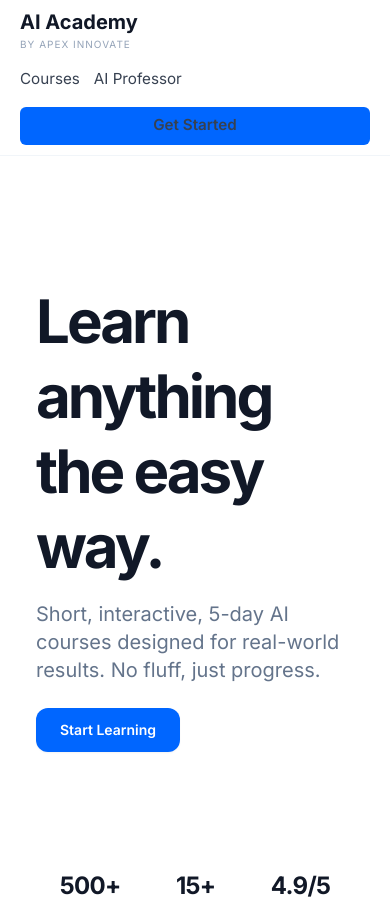
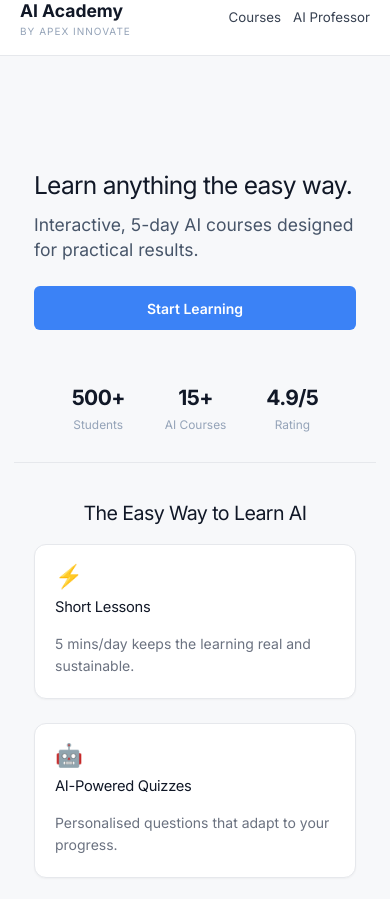
Before and after one commit to Joenasriani/aicourses, a Next.js app: page / in a window 390 px wide. Shown: the top 899 px of the page. Built offline with nearby package versions, Linux system fonts and the light colour scheme.

Commit message:
Total rebuild of UI system: updated tokens, fluid typography, responsive layout, clean header
Agent-Logs-Url: https://github.com/Joenasriani/aicourses/sessions/79f4d935-08ab-4eaa-940b-e82063ec3ea0

Co-authored-by: Joenasriani <3828735+Joenasriani@users.noreply.github.com>

```diff
--- a/app/globals.css
+++ b/app/globals.css
@@ -3,15 +3,15 @@
 @tailwind utilities;
 
 :root {
-  --bg: #ffffff;
+  --bg: #F7F8FA;
   --text: #111827;
   --muted: #6b7280;
-  --border: #e5e7eb;
-  --accent: #0066ff;
-  --surface: #f9fafb;
+  --border: #E6E8EC;
+  --accent: #3B82F6;
+  --surface: #FFFFFF;
   --surface-2: #f3f4f6;
   --shadow: 0 1px 3px rgba(0, 0, 0, 0.08), 0 1px 2px rgba(0, 0, 0, 0.04);
-  --radius: 8px;
+  --radius: 12px;
   --max: 1160px;
 }
 
@@ -25,6 +25,8 @@ html, body {
   background: var(--bg);
   color: var(--text);
   font-family: Inter, ui-sans-serif, system-ui, -apple-system, BlinkMacSystemFont, "Segoe UI", sans-serif;
+  font-size: clamp(14px, 2vw, 16px);
+  overflow-x: hidden;
 }
 
 a {
@@ -46,13 +48,10 @@ button {
 .site-header {
   position: sticky;
   top: 0;
-  z-index: 20;
+  z-index: 50;
   height: 64px;
-  /* Semi-transparent background acts as fallback for browsers without backdrop-filter support */
-  background: rgba(255, 255, 255, 0.85);
-  -webkit-backdrop-filter: blur(12px);
-  backdrop-filter: blur(12px);
-  border-bottom: 1px solid #F1F5F9;
+  background: #FFFFFF;
+  border-bottom: 1px solid #E6E8EC;
 }
 
 .header-inner {
@@ -96,7 +95,7 @@ button {
 }
 
 .site-nav a:hover {
-  color: #0066ff;
+  color: #3B82F6;
 }
 
 .nav-link {
@@ -113,14 +112,14 @@ button {
   bottom: -2px;
   width: 0;
   height: 2px;
-  background: #0066ff;
+  background: #3B82F6;
   border-radius: 1px;
   transition: width 0.2s ease;
 }
 
 .nav-link:hover,
 .nav-link.active {
-  color: #0066ff;
+  color: #3B82F6;
 }
 
 .nav-link:hover::after,
@@ -129,7 +128,8 @@ button {
 }
 
 .hero {
-  padding: 96px 0; /* py-24 */
+  padding: clamp(32px, 6vw, 72px) 0;
+  background: var(--bg);
 }
 
 .hero-inner {
@@ -144,9 +144,9 @@ button {
 }
 
 h1 {
-  font-size: clamp(2rem, 6vw, 4.2rem);
-  line-height: 1.02;
-  letter-spacing: -0.04em;
+  font-size: clamp(1.75rem, 4vw, 2.75rem);
+  line-height: 1.1;
+  letter-spacing: -0.03em;
   margin: 0 0 14px;
   color: #111827;
 }
@@ -199,7 +199,7 @@ p {
 }
 
 .btn {
-  min-height: 46px;
+  min-height: 44px;
   display: inline-flex;
   align-items: center;
   justify-content: center;
@@ -207,7 +207,7 @@ p {
   border-radius: 6px;
   border: 1px solid transparent;
   font-weight: 600;
-  transition: transform 0.18s ease, opacity 0.18s ease, background 0.18s ease;
+  transition: transform 0.2s ease-in-out, opacity 0.2s ease-in-out, background 0.2s ease-in-out;
 }
 
 .btn:active {
@@ -250,7 +250,7 @@ p {
 }
 
 .section {
-  padding: 28px 0 56px;
+  padding: clamp(32px, 6vw, 72px) 0;
 }
 
 .section-tight {
@@ -281,7 +281,7 @@ p {
 .course-grid,
 .pricing-grid {
   display: grid;
-  gap: 24px;
+  gap: clamp(16px, 3vw, 32px);
   grid-template-columns: 1fr;
 }
 
@@ -291,10 +291,10 @@ p {
 .pricing-card,
 .final-project,
 .cta-panel {
-  border: 1px solid #F1F5F9;
+  border: 1px solid #E6E8EC;
   background: var(--surface);
   border-radius: var(--radius);
-  box-shadow: 0 1px 2px 0 rgba(0, 0, 0, 0.05); /* shadow-sm */
+  box-shadow: 0 1px 2px 0 rgba(0, 0, 0, 0.04);
 }
 
 .value-card,
@@ -441,6 +441,12 @@ p {
   }
 }
 
+@media (min-width: 640px) {
+  .course-grid {
+    grid-template-columns: repeat(2, minmax(0, 1fr));
+  }
+}
+
 @media (min-width: 768px) {
   .course-grid {
     grid-template-columns: repeat(3, minmax(0, 1fr));
@@ -455,24 +461,16 @@ p {
 }
 
 @media (max-width: 640px) {
-  .site-header {
-    height: auto;
-  }
-
   .header-inner {
-    min-height: 64px;
-    padding: 10px 0;
-    align-items: flex-start;
-    flex-direction: column;
+    gap: 8px;
   }
 
   .site-nav {
-    width: 100%;
-    gap: 14px;
+    gap: 12px;
   }
 
   .hero {
-    padding-top: 44px;
+    padding-top: 32px;
   }
 
   .section-head {
@@ -511,7 +509,7 @@ p {
 
 .search-input:focus {
   border-color: var(--accent);
-  box-shadow: 0 0 0 3px rgba(0, 102, 255, 0.1);
+  box-shadow: 0 0 0 3px rgba(59, 130, 246, 0.1);
 }
 
 .filter-buttons {
@@ -557,7 +555,7 @@ p {
 /* ── Trust Bar ───────────────────────────────────────────────────────── */
 .trust-bar {
   padding: 20px 0 28px;
-  border-bottom: 1px solid #F1F5F9;
+  border-bottom: 1px solid #E6E8EC;
 }
 
 .trust-stats {
@@ -609,7 +607,7 @@ p {
   flex-direction: column;
   gap: 8px;
   padding: 20px;
-  border: 1px solid #F1F5F9;
+  border: 1px solid #E6E8EC;
   border-radius: 12px;
   background: #fff;
   box-shadow: 0 1px 2px 0 rgba(0, 0, 0, 0.04);
@@ -623,23 +621,23 @@ p {
 
 /* ── Filter Pills ────────────────────────────────────────────────────── */
 .filter-pill {
-  height: 36px;
+  height: 44px;
   padding: 0 18px;
   border-radius: 999px;
-  border: 1px solid #F1F5F9;
+  border: 1px solid #E6E8EC;
   background: #ffffff;
   color: #374151;
   font-size: 0.88rem;
   font-weight: 500;
   cursor: pointer;
-  transition: background 0.15s ease, color 0.15s ease, border-color 0.15s ease, transform 0.1s ease;
+  transition: background 0.2s ease-in-out, color 0.2s ease-in-out, border-color 0.2s ease-in-out, transform 0.1s ease;
   flex-shrink: 0;
   white-space: nowrap;
 }
 
 .filter-pill:hover {
-  border-color: #0066ff;
-  color: #0066ff;
+  border-color: #3B82F6;
+  color: #3B82F6;
 }
 
 .filter-pill:active {
@@ -647,8 +645,8 @@ p {
 }
 
 .filter-pill.active {
-  background: #0066ff;
-  border-color: #0066ff;
+  background: #3B82F6;
+  border-color: #3B82F6;
   color: #ffffff;
 }
 
--- a/app/layout.js
+++ b/app/layout.js
@@ -17,8 +17,8 @@ export default function RootLayout({ children }) {
       <body>
         <Providers>
           <header
-            className="sticky top-0 z-50 min-h-[4rem] border-b bg-white/70 backdrop-blur-md"
-            style={{ borderColor: "#F1F5F9" }}
+            className="sticky top-0 z-50 min-h-[4rem] border-b bg-white"
+            style={{ borderColor: "#E6E8EC" }}
           >
             <div className="container">
               <div className="header-inner">
@@ -29,7 +29,6 @@ export default function RootLayout({ children }) {
                 <nav className="site-nav">
                   <a href="/courses" className="nav-link">Courses</a>
                   <a href="/ai-professor" className="nav-link">AI Professor</a>
-                  <a href="/courses" className="btn btn-primary btn-get-started">Get Started</a>
                 </nav>
               </div>
             </div>
--- a/app/page.js
+++ b/app/page.js
@@ -36,16 +36,16 @@ export default function Home() {
         <div className="container">
           <div className="hero-inner">
             <div>
-              <h1 className="text-6xl font-bold tracking-tighter leading-tight text-gray-900">
+              <h1>
                 Learn anything the easy way.
               </h1>
-              <p className="text-xl text-slate-500 max-w-2xl mt-4">
-                Short, interactive, 5-day AI courses designed for real-world results. No fluff, just progress.
+              <p className="text-xl max-w-2xl mt-4" style={{ color: '#475569' }}>
+                Interactive, 5-day AI courses designed for practical results.
               </p>
               <div className="hero-actions">
                 <a
                   href="/courses"
-                  className="inline-flex items-center justify-center rounded-xl px-6 py-3 text-sm font-semibold text-white shadow-sm transition active:scale-95 hover:opacity-95 focus:outline-none focus-visible:ring-2 focus-visible:ring-[#0066FF]/40 bg-[#0066FF]"
+                  className="btn btn-primary"
                 >
                   Start Learning
                 </a>
--- a/components/CourseCard.js
+++ b/components/CourseCard.js
@@ -4,8 +4,8 @@ import { motion } from 'framer-motion'
 
 const LEVEL_STYLES = {
   Beginner: {
-    bg: '#eff6ff',
-    color: '#1d4ed8',
+    bg: '#E0EDFF',
+    color: '#3B82F6',
     border: '#bfdbfe',
   },
   Advanced: {
```
